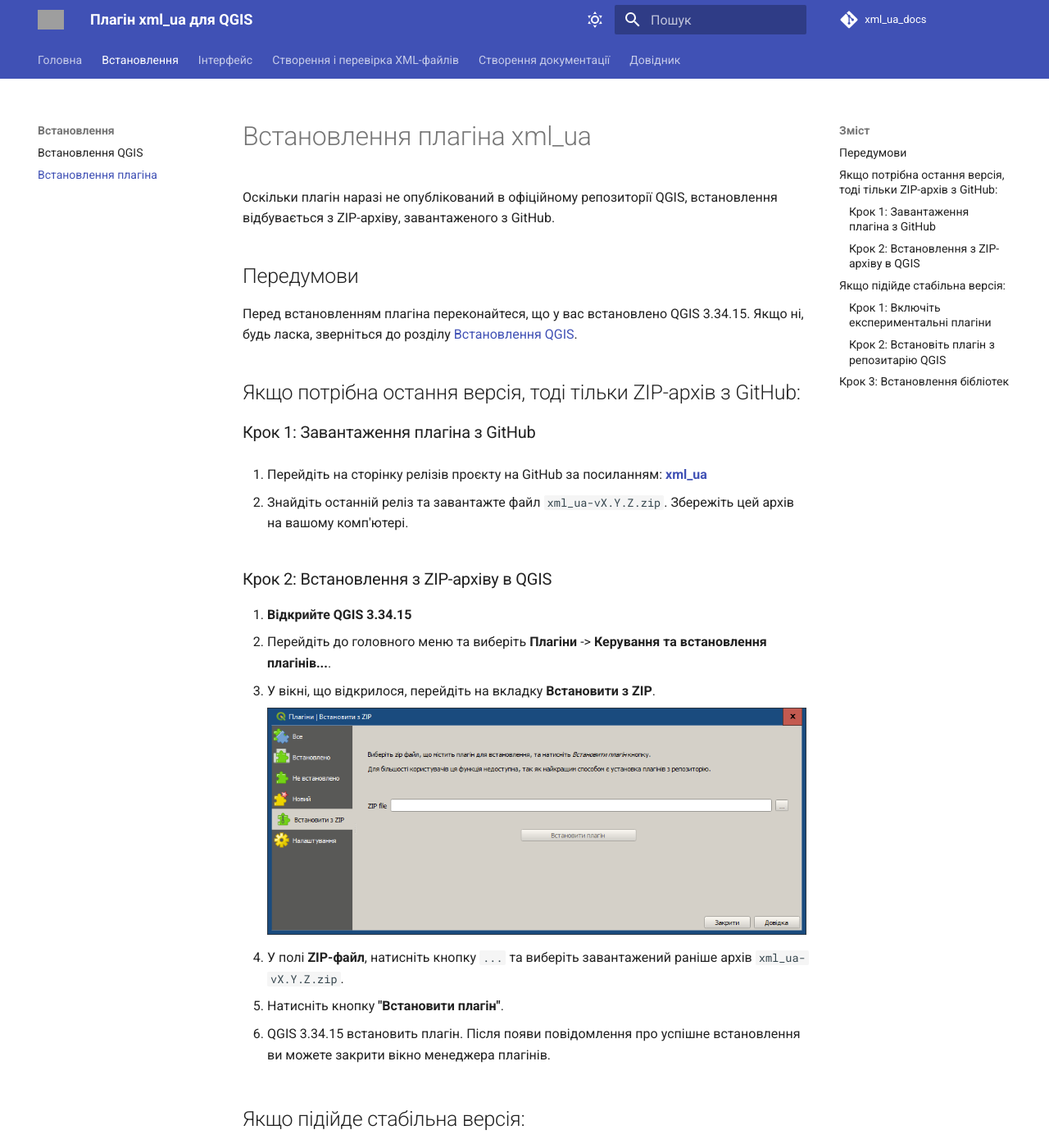
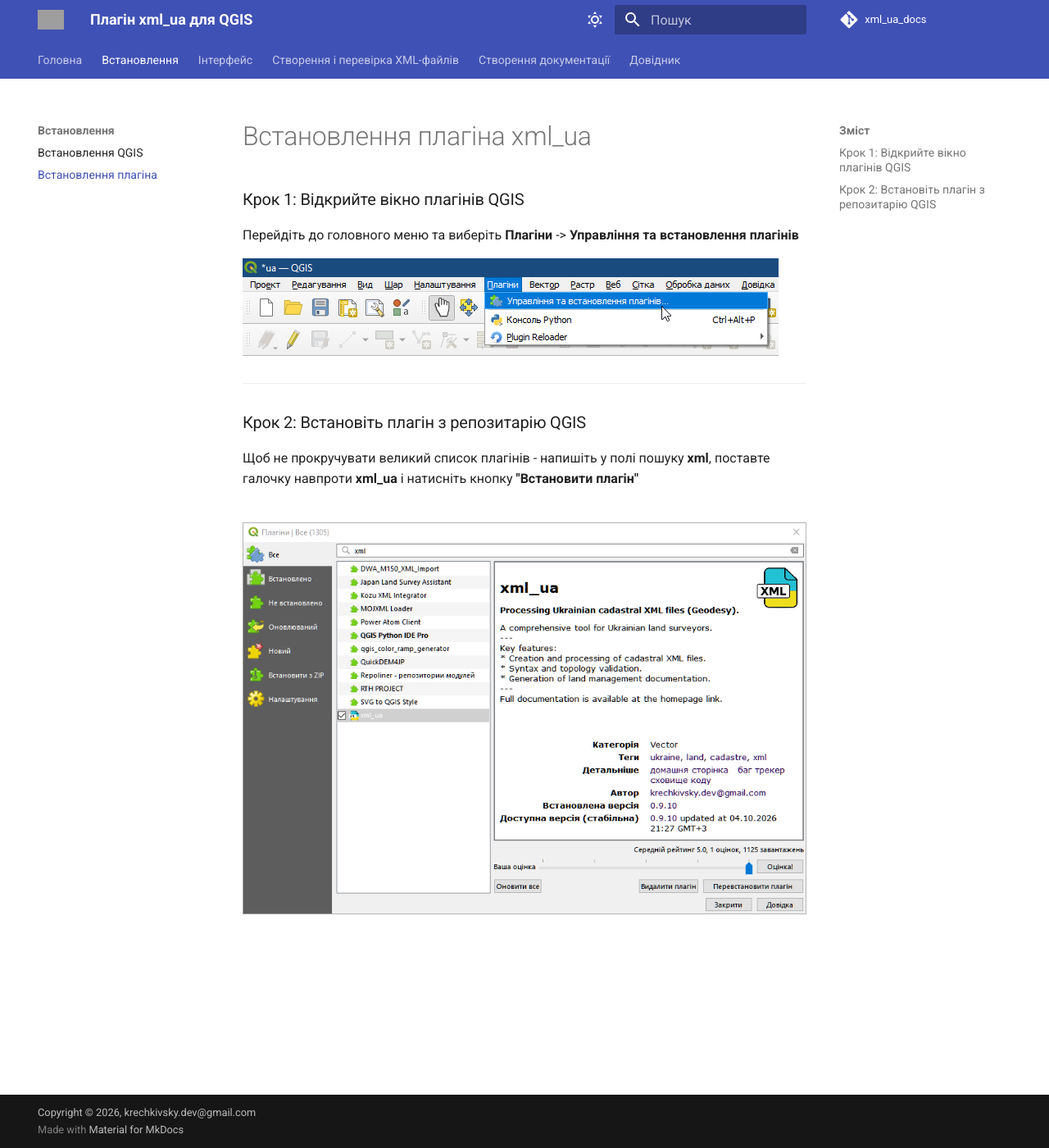
Before and after one commit to krechkivsky/xml_ua_docs, an MkDocs documentation site: the page built from docs/install_plugin.md, in a window 1280 px wide and 1400 px high. Shown: the whole window at 82% size. Built offline with MkDocs 1.6.1 and Material for MkDocs 9.7.7, drawn with Linux system fonts in a browser that asks for light colours; comment, search, counter and statistics services are not loaded; some of the changed text lies outside the part shown; grey boxes are pictures that could not be loaded.

Commit message:
QGIS4
Signed-off-by: Mykhailo Krechkivskyi <krechkivsky.dev@gmail.com>

````diff
--- a/docs/install_plugin.md
+++ b/docs/install_plugin.md
@@ -1,83 +1,17 @@
 
 # Встановлення плагіна xml_ua
 
-Оскільки плагін наразі не опублікований в офіційному репозиторії QGIS, встановлення відбувається з ZIP-архіву, завантаженого з GitHub.
+### Крок 1: Відкрийте вікно плагінів QGIS
 
-## Передумови
+Перейдіть до головного меню та виберіть **Плагіни** -> **Управління та встановлення плагінів**
 
-Перед встановленням плагіна переконайтеся, що у вас встановлено QGIS 3.34.15. Якщо ні, будь ласка, зверніться до розділу [Встановлення QGIS](./install_qgis.md).
-
-## Якщо потрібна остання версія, тоді тільки ZIP-архів з GitHub:
-
-### Крок 1: Завантаження плагіна з GitHub
-
-1.  Перейдіть на сторінку релізів проєкту на GitHub за посиланням:
-    <a href="https://github.com/krechkivsky/xml_ua/releases" target="_blank">**xml_ua**</a>
-
-2.  Знайдіть останній реліз та завантажте файл `xml_ua-vX.Y.Z.zip`. Збережіть цей архів на вашому комп'ютері.
-
-### Крок 2: Встановлення з ZIP-архіву в QGIS
-
-1.  **Відкрийте QGIS 3.34.15**
-2.  Перейдіть до головного меню та виберіть **Плагіни** -> **Керування та встановлення плагінів...**.
-3.  У вікні, що відкрилося, перейдіть на вкладку **Встановити з ZIP**.
-
-    ![Вікно встановлення плагіна з ZIP-архіву](images/install_from_zip.png)
-
-4.  У полі **ZIP-файл**, натисніть кнопку `...` та виберіть завантажений раніше архів `xml_ua-vX.Y.Z.zip`.
-5.  Натисніть кнопку **"Встановити плагін"**.
-
-6.  QGIS 3.34.15 встановить плагін. Після появи повідомлення про успішне встановлення ви можете закрити вікно менеджера плагінів.
-
-## Якщо підійде стабільна версія:
-
-### Крок 1: Включіть експериментальні плагіни
-
-1.  **Відкрийте QGIS 3.34.15**
-2.  Перейдіть до головного меню та виберіть **Плагіни** ->
 
 ![Вікно налаштувань плагінів QGIS](images/plugins.png)
 
-3. Включіть експериментальні плагіни
-
-![Експериментальні плагіни QGIS](images/plugins_exper.png)
-
+----
 ### Крок 2: Встановіть плагін з репозитарію QGIS
 
+Щоб не прокручувати великий список плагінів - напишіть у полі пошуку **xml**, поставте галочку навпроти **xml_ua** і натисніть кнопку **"Встановити плагін"**
+
 ![Установлення плагіна з репозитарію QGIS](images/from_repository.png)
-
-
-
-
-## Крок 3: Встановлення бібліотек
-
-1. Знайдіть і відкрийте папку, у яку встановлено QGIS 3.34.15. Як правило це: **C:\Program Files\QGIS 3.34.15** :
-
-
-
-Запускаємо OSGeo4W.bat. У чорному вікні почергово інсталюємо бібліотеки:
-
-```bash
-python.exe -m pip install --upgrade xmlschema
-```
-
-```bash
-python.exe -m pip install --upgrade docxtpl
-```
-
-```bash
-python.exe -m pip install --upgrade pymorphy2 pymorphy2-dicts-uk
-```
-- Команди не миттєві (1 - 2 хвилини). Запускаємо кожну окремо і дочікуємось повідомлення про успішну інсталяцію бібліотеки.
-- Текст команд можна копіювати з браузера і вставляти в командний рядок.
----
-
-Результат має виглядати приблизно так:
-
-![Інсталяція бібліотек](images/installed_libs.png)
-
-На малюнку виділено команду інсталяції і повідомлення про успішне виконання.
-
----------
-
-Якщо після встановлення на панелі інструментів QGIS не з'явилась іконка плагіна **xml_ua** ![Іконка плагіна](images/toolbar_icon.png) - перевантажте QGIS.
+------
````
Also changed, not shown: docs/validation.md (+13 -21 lines), docs/images/from_repository.png.
